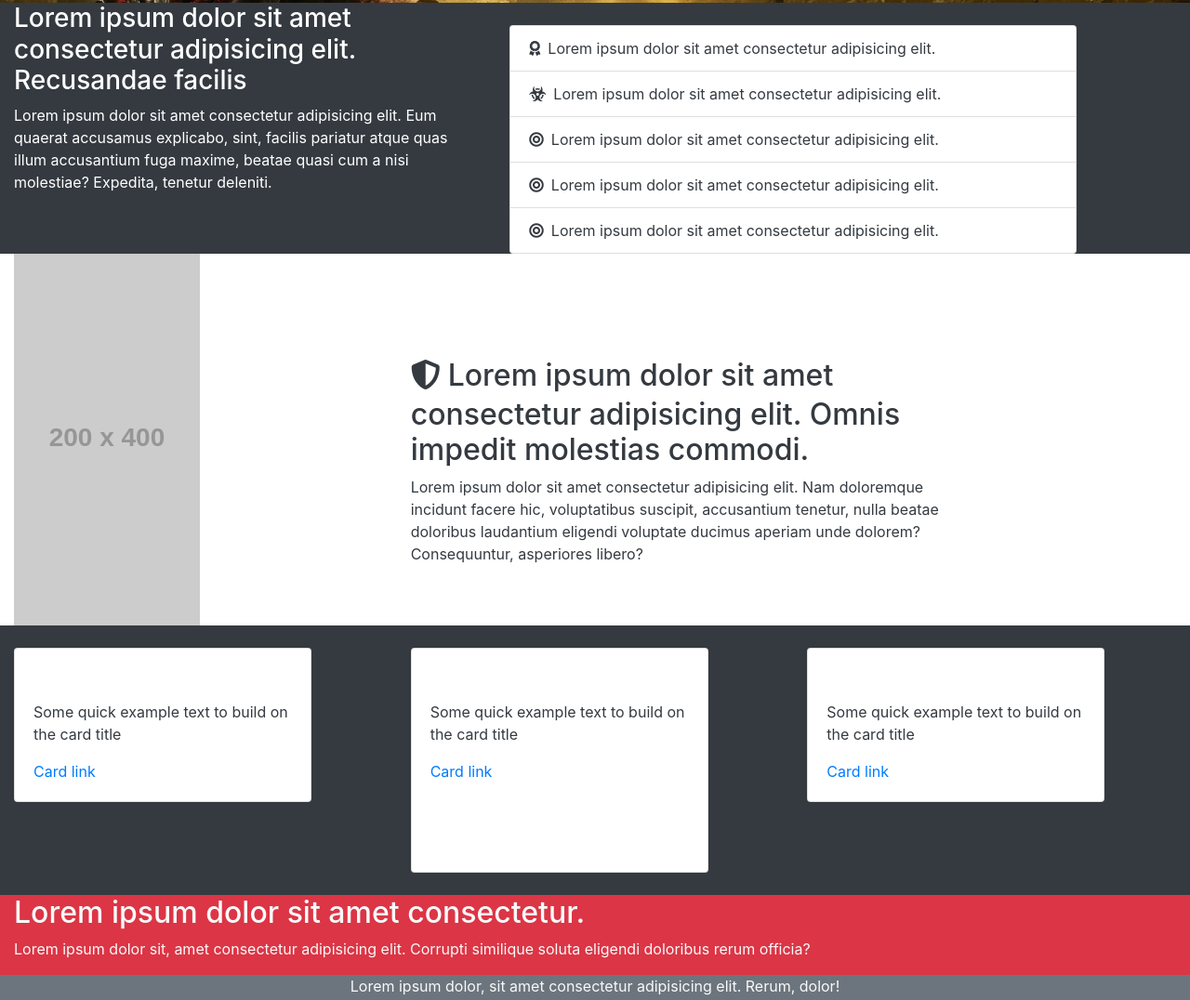
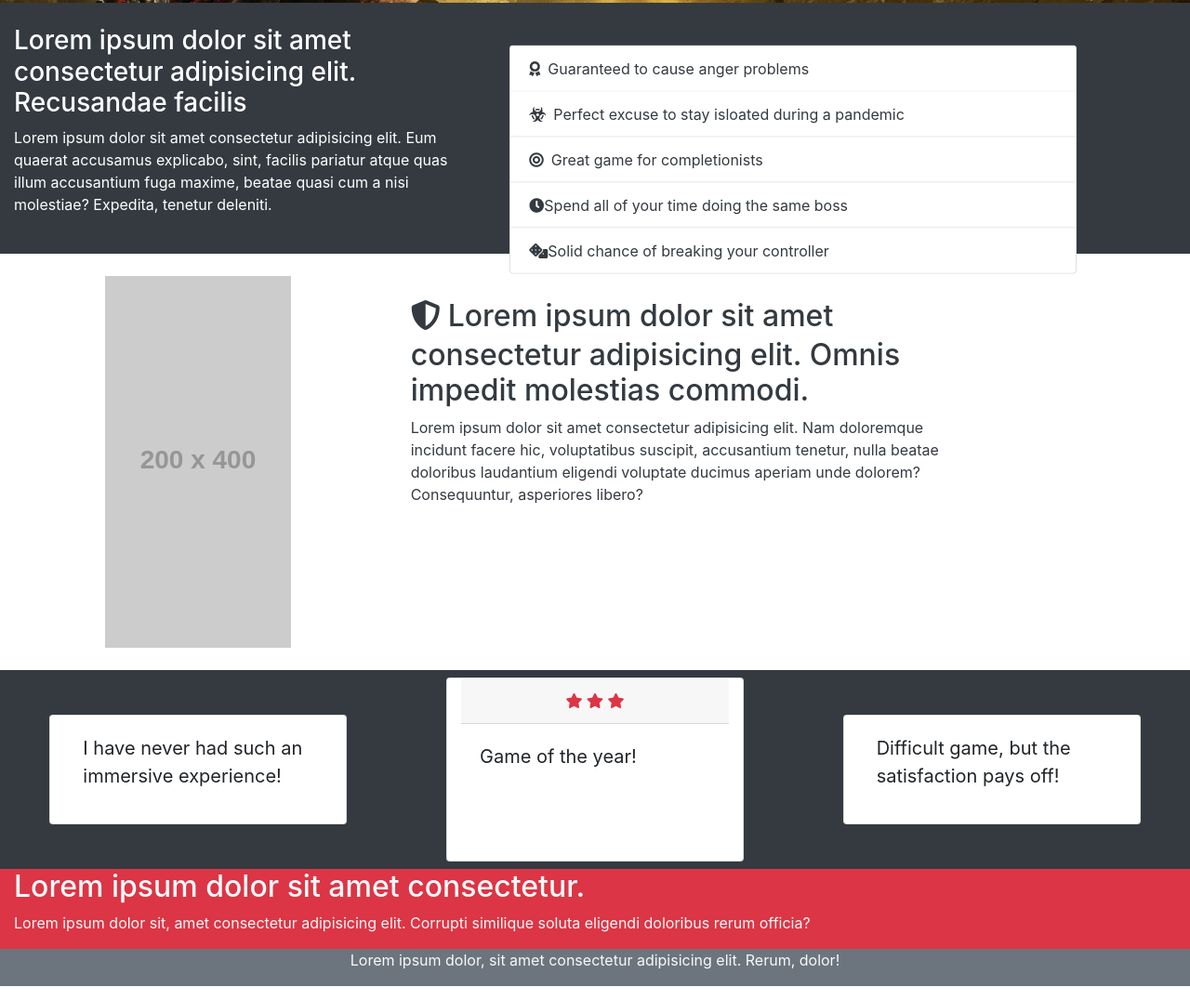
Before and after one commit to NehemiahBoone/site-clone, a plain HTML site: page index.html in a window 1280 px wide. Shown: the part 581-1657 px from the top of the page at 93% size. Drawn offline with nearby package versions, Linux system fonts and the light colour scheme; placeholder pictures from the web are drawn by us.

Commit message:
finishing

```diff
--- a/index.html
+++ b/index.html
@@ -55,10 +55,10 @@
 
       <div class="d-none d-md-block col-md-8 col-12 text-light">
         <div class="thick-border border-danger pl-4 mt-5">
-          <h2>SOMETHING</h2>
+          <h2>HOLLOW</h2>
           <p>
-            Lorem ipsum dolor sit, amet consectetur adipisicing elit. Dolor tempore, illum incidunt, laborum autem
-            nostrum exercitationem quas facilis ex qui praesentium.
+            Adventure the Kingdon of Lordran as the pathetic hollowed! Take upon the endless pilgrimage all worthless
+            hollowed are given. <br> Do you have a chance?
           </p>
         </div>
 
@@ -68,29 +68,26 @@
 
     <section class="row bg-dark text-white">
 
-      <div class="col-12 col-md-6 order-sm-12">
+      <div class="col-12 col-md-6 order-sm-12 card-edit card-spill">
         <div class="card text-dark mt-4">
           <ul class="list-group list-group-flush">
-            <li class="list-group-item"><i class="fas fa-award mr-2"></i>Lorem ipsum dolor sit
-              amet
-              consectetur adipisicing elit.</li>
-            <li class="list-group-item"><i class="fas fa-biohazard mr-2"></i>Lorem ipsum dolor sit amet consectetur
-              adipisicing elit.</li>
-            <li class="list-group-item"><i class="fas fa-bullseye mr-2"></i>Lorem ipsum dolor sit amet consectetur
-              adipisicing elit.</li>
-            <li class="list-group-item"><i class="fas fa-bullseye mr-2"></i>Lorem ipsum dolor sit amet consectetur
-              adipisicing elit.</li>
-            <li class="list-group-item"><i class="fas fa-bullseye mr-2"></i>Lorem ipsum dolor sit amet consectetur
-              adipisicing elit.</li>
+            <li class="list-group-item"><i class="fas fa-award mr-2"></i>Guaranteed to cause anger problems</li>
+            <li class="list-group-item"><i class="fas fa-biohazard mr-2"></i>Perfect excuse to stay isloated during a
+              pandemic</li>
+            <li class="list-group-item"><i class="fas fa-bullseye mr-2"></i>Great game for completionists</li>
+            <li class="list-group-item"><i class="fas fa-clock"></i>Spend all of your time doing the same boss</li>
+            <li class="list-group-item"><i class="fas fa-dice"></i>Solid chance of breaking your controller</li>
           </ul>
         </div>
       </div>
 
       <div class="col-12 col-md-5 order-sm-1">
+        <div class="mt-4 mb-4">
           <h3>Lorem ipsum dolor sit amet consectetur adipisicing elit. Recusandae facilis</h3>
           <p>Lorem ipsum dolor sit amet consectetur adipisicing elit. Eum quaerat accusamus explicabo, sint, facilis
             pariatur atque quas illum accusantium fuga maxime, beatae quasi cum a nisi molestiae? Expedita, tenetur
             deleniti.</p>
+        </div>
       </div>
 
 
@@ -100,10 +97,13 @@
     <section class="row">
 
       <div class="col-12 col-md-4">
+        <div class="text-center my-4">
           <img src="//placehold.it/200x400" alt="">
         </div>
+      </div>
 
-      <div class="col-12 col-md-6 text-dark custom-margin">
+      <div class="col-12 col-md-6 text-dark">
+        <div class="mt-md-5">
           <h2><i class="fas fa-shield-alt mr-2 mb-2"></i>Lorem ipsum dolor sit amet consectetur adipisicing elit. Omnis
             impedit
             molestias commodi.</h2>
@@ -112,42 +112,41 @@
             dolorem? Consequuntur, asperiores libero?</p>
         </div>
 
+      </div>
+
     </section>
 
-    <section class="row bg-dark text-white">
+    <section class="row bg-dark justify-content-around">
 
-      <div class="col-12 col-md-4 mt-4 mb-4">
-        <div class="card card-width">
+      <div class="card col-md-3 col-sm-12 order-md-2 my-md-2">
+        <div class="card-header text-center">
+          <i class="fas fa-star text-danger"></i>
+          <i class="fas fa-star text-danger"></i>
+          <i class="fas fa-star text-danger"></i>
+        </div>
         <div class="card-body">
-            <h5 class="card-title">Card title</h5>
-            <p class="card-text text-dark">Some quick example text to build on the card title
-            </p>
-            <a href="#" class="card-link text-center">Card link</a>
-          </div>
+          <blockquote class="blockquote mb-0">
+            <p>Game of the year!</p>
+          </blockquote>
         </div>
       </div>
 
-      <div class="col-12 col-md-4 mt-4 mb-4">
-        <div class="card card-width">
-          <div class="card-body card-height">
-            <h5 class="card-title">Card title</h5>
-            <p class="card-text text-dark">Some quick example text to build on the card title
-            </p>
-            <a href="#" class="card-link">Card link</a>
-          </div>
+      <div class="card col-md-3 col-sm-12 order-md-1 my-1 my-md-5">
+        <div class="card-body">
+          <blockquote class="blockquote mb-0">
+            <p>I have never had such an immersive experience!</p>
+          </blockquote>
         </div>
       </div>
 
-      <div class="col-12 col-md-4 mt-4 mb-4">
-        <div class="card card-width">
+      <div class="card col-10 col-md-3 col-sm-12 order-md-3 my-1 my-md-5">
         <div class="card-body">
-            <h5 class="card-title">Card title</h5>
-            <p class="card-text text-dark">Some quick example text to build on the card title
-            </p>
-            <a href="#" class="card-link">Card link</a>
+          <blockquote class="blockquote mb-0">
+            <p>Difficult game, but the satisfaction pays off!</p>
+          </blockquote>
         </div>
       </div>
-      </div>
+
     </section>
 
   </main>
--- a/style.css
+++ b/style.css
@@ -69,3 +69,18 @@ footer{
 .card-height{
   min-height: 30vh;
 }
+
+@media(min-width: 768px){
+  .card-edit{
+    position: absolute;
+    bottom: 0;
+    transform:translateY(8%) ;
+  }
+}
+
+
+@media(min-width:768px){
+.card-spill{
+  position: relative;
+  }
+}
```
Lines whose indentation alone changed are shown as unchanged.
